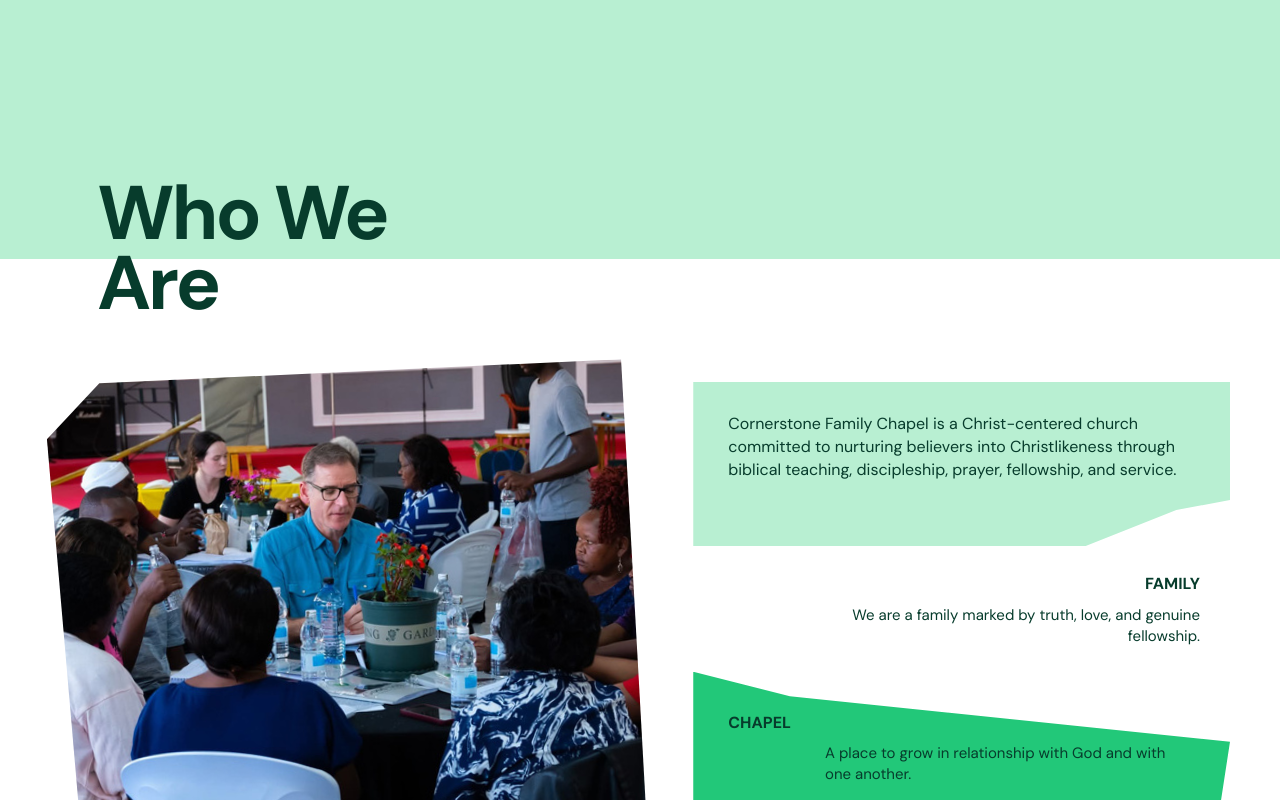
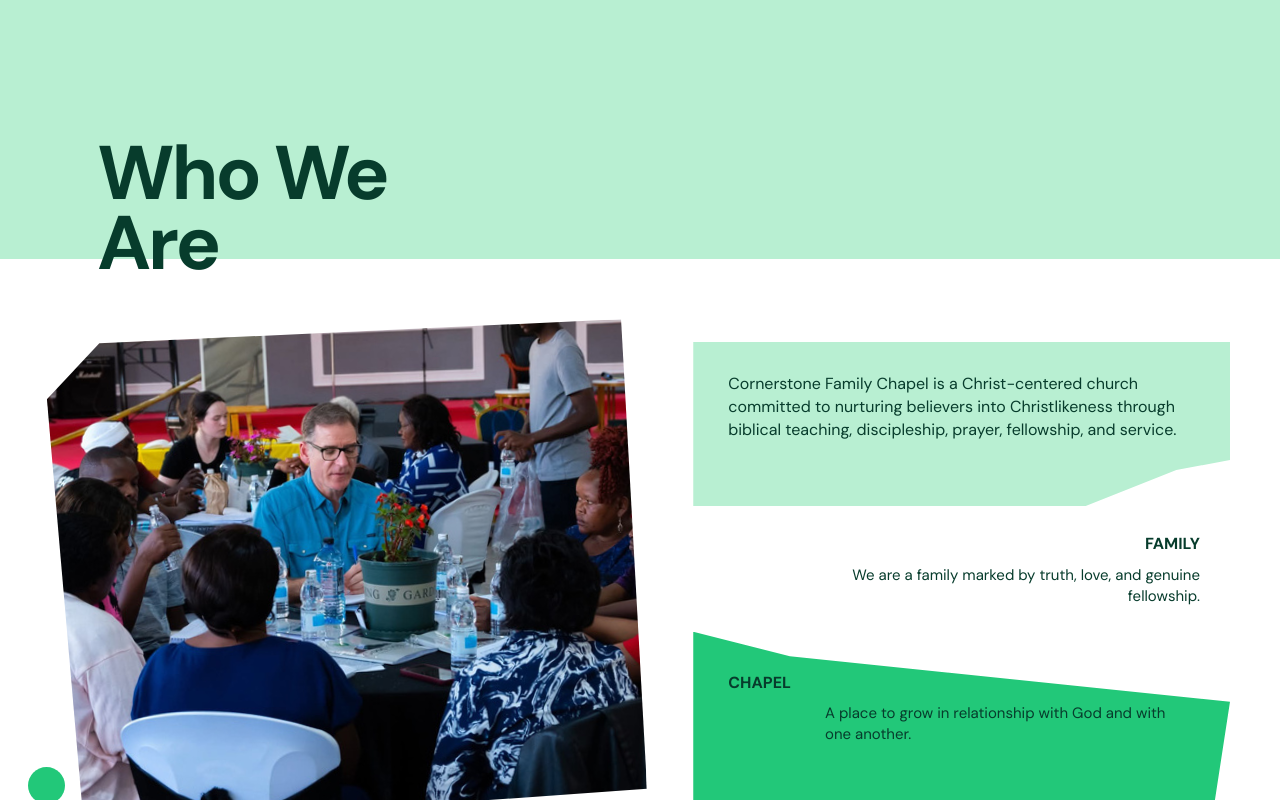
Before and after one commit to Watenehub/CFC, a React (Vite) app in the folder frontend/: page /about in a window 1280 px wide. Shown: the part 2220-3020 px from the top of the page. Built offline with nearby package versions, Linux system fonts and the light colour scheme; no server answers.

Commit message:
Increase negative margin-top to -120px
- Increased from -80px to -120px to further reduce blank space

```diff
--- a/frontend/src/pages/About.css
+++ b/frontend/src/pages/About.css
@@ -815,7 +815,7 @@
 .about-who {
   padding: 0 0 110px;
   background: var(--about-white);
-  margin-top: -80px;
+  margin-top: -120px;
 }
 
 .about-section-title {
```
